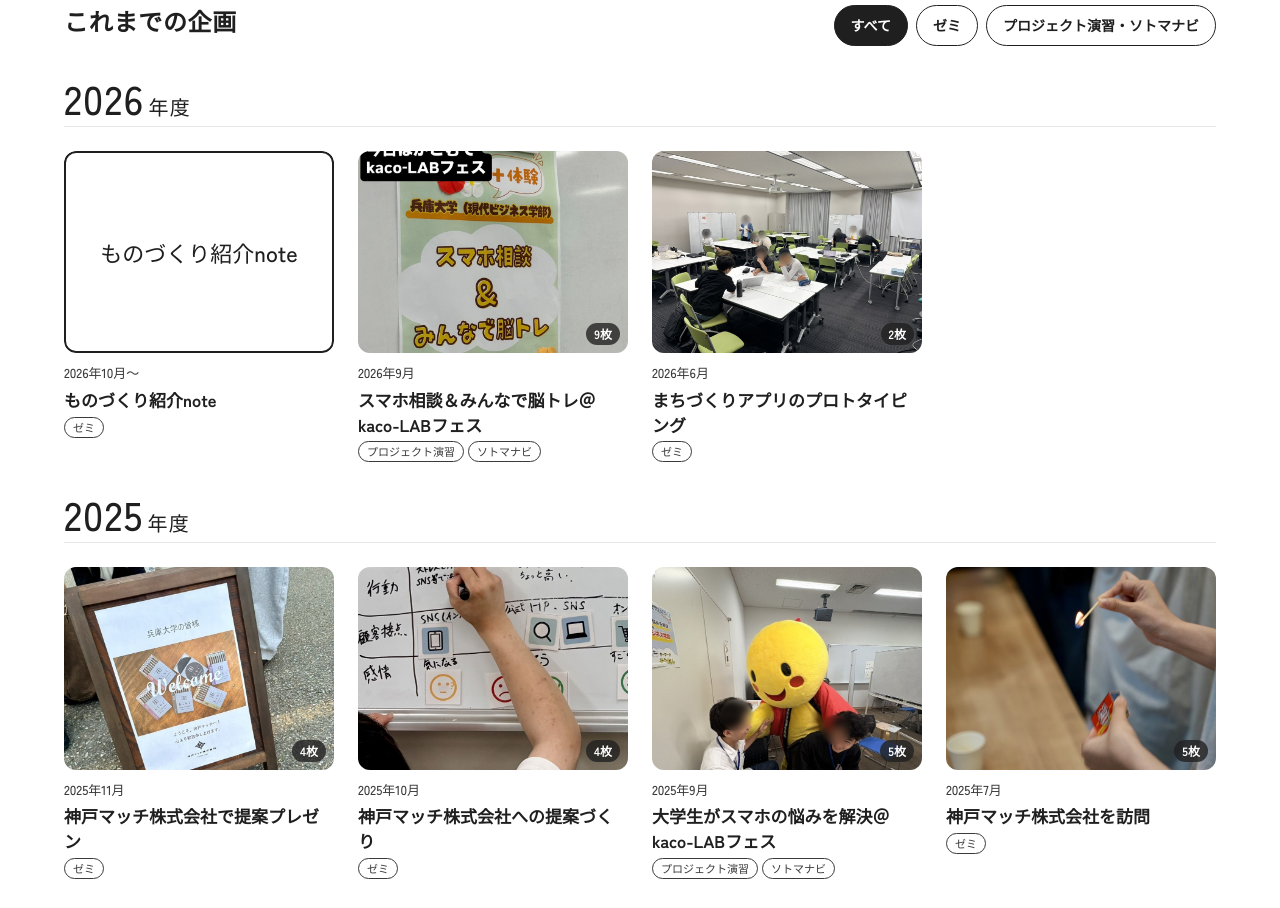
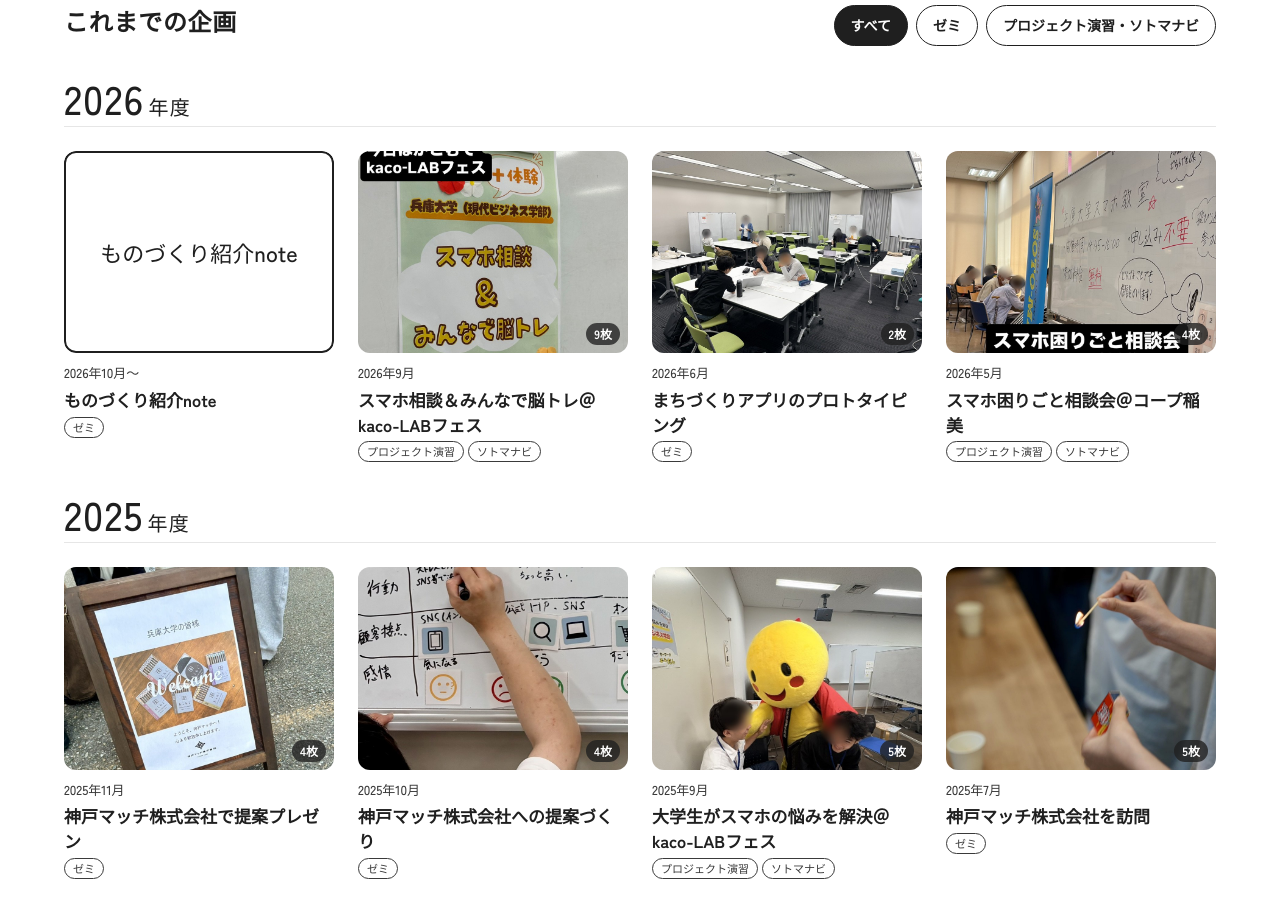
Before and after one commit to koseimiyazaki/myweb, an Astro site: page /seminar in a window 1280 px wide. Shown: the part 815-1723 px from the top of the page. Built offline with nearby package versions, Linux system fonts and the light colour scheme; Astro itself is replaced by a stand-in of ours; a web font is replaced by a local one.

Commit message:
これまでの企画に2026年5月 スマホ困りごと相談会＠コープ稲美を追加
Co-Authored-By: Claude Opus 5.5 <noreply@anthropic.com>
Claude-Session: https://claude.ai/code/session_019HVfXgnykPWVn6ptdB1NJx

```diff
--- a/src/pages/seminar.astro
+++ b/src/pages/seminar.astro
@@ -35,6 +35,20 @@ const projects = [
     alt: '教室のあちこちで、自作のアプリを試し合う学生たち',
     more: [
       { src: '/seminar/projects/2026-seminar-scene.jpg', alt: '自作のまちづくりイベント用アプリをデモする学生たち' },
+    ],
+  },
+  {
+    tags: ['プロジェクト演習', 'ソトマナビ'],
+    year: 2026,
+    when: '2026年5月',
+    title: 'スマホ困りごと相談会＠コープ稲美',
+    text: 'コープ稲美で、今年もスマホの困りごと相談会を開きました。申し込み不要・参加無料で、iPhoneもAndroidも、学生が一人ずつ相談に付きました。',
+    photo: '/seminar/projects/2026-inami-board.jpg',
+    alt: '「兵庫大学スマホ教室」と書いたホワイトボードと、相談を受ける会場',
+    more: [
+      { src: '/seminar/projects/2026-inami-setup.jpg', alt: '開場前に机を並べ、ホワイトボードを書く学生たち' },
+      { src: '/seminar/projects/2026-inami-room.jpg', alt: '大勢の方が相談に訪れた会場' },
+      { src: '/seminar/projects/2026-inami-pair.jpg', alt: '学生が隣に座ってスマホの操作を手伝う様子' },
     ],
   },
   {
```
Also changed, not shown: public/seminar/projects/2026-inami-board.jpg (added), public/seminar/projects/2026-inami-pair.jpg (added), public/seminar/projects/2026-inami-room.jpg (added), public/seminar/projects/2026-inami-setup.jpg (added).
